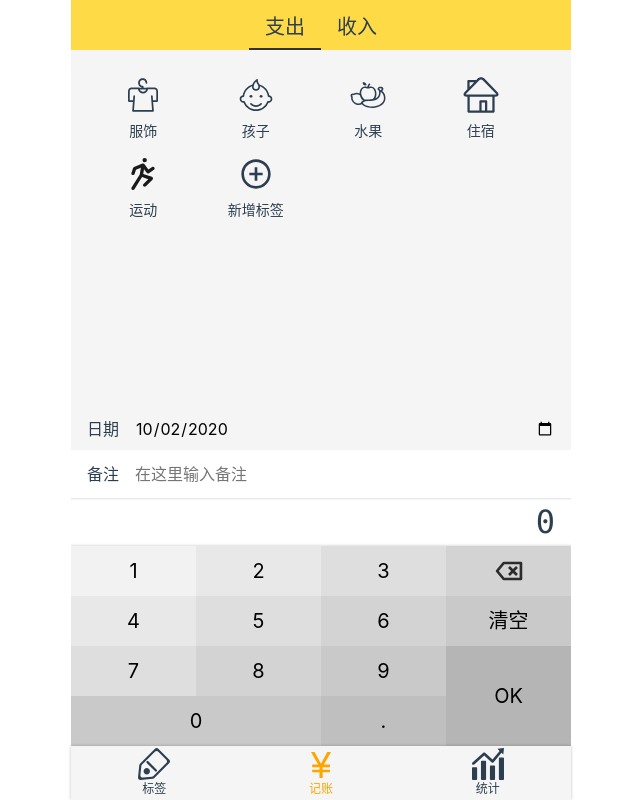
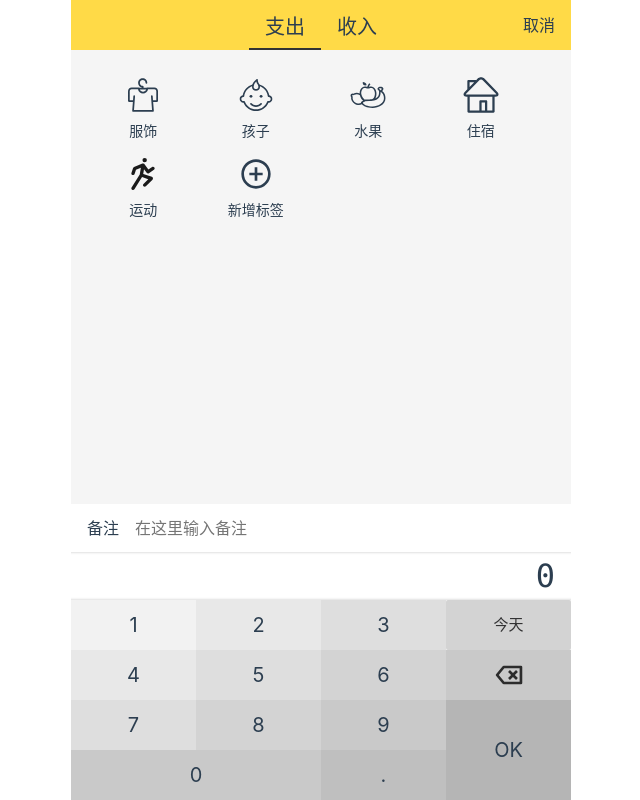
Before and after one commit to tang-xuan11/morney-test, a Vue app: page /#/money in a window 1280 px wide. Shown: the whole page, without its empty margins (319-959 px from the left). Built offline with nearby package versions, Linux system fonts and the light colour scheme.

Commit message:
添加 vant 日期选择器，调整 money 样式

```diff
--- a/package.json
+++ b/package.json
@@ -15,6 +15,7 @@
     "element-ui": "^2.13.2",
     "lodash": "^4.17.20",
     "register-service-worker": "^1.7.1",
+    "vant": "^2.10.9",
     "vue": "^2.6.11",
     "vue-class-component": "^7.2.5",
     "vue-property-decorator": "^9.0.0",
--- a/src/components/Money/NumberPad.vue
+++ b/src/components/Money/NumberPad.vue
@@ -5,13 +5,13 @@
       <button @click="inputContent">1</button>
       <button @click="inputContent">2</button>
       <button @click="inputContent">3</button>
+      <Overlay @update:value="updateDate" />
+      <button @click="inputContent">4</button>
+      <button @click="inputContent">5</button>
+      <button @click="inputContent">6</button>
       <button class="remove" @click="remove">
         <Icon name="remove" />
       </button>
-      <button @click="inputContent">4</button>
-      <button @click="inputContent">5</button>
-      <button @click="inputContent">6</button>
-      <button @click="clear">清空</button>
       <button @click="inputContent">7</button>
       <button @click="inputContent">8</button>
       <button @click="inputContent">9</button>
@@ -24,10 +24,18 @@
 
 <script lang="ts">
 import Vue from "vue";
+import Overlay from "@/components/Overlay.vue";
 import { Component } from "vue-property-decorator";
-@Component
+import { clone } from "lodash";
+@Component({
+  components: { Overlay },
+})
 export default class NumberPad extends Vue {
   output = "0";
+  date = new Date().toISOString();
+  updateDate(value: string) {
+    this.date = value;
+  }
   inputContent(event: MouseEvent) {
     const button = event.target as HTMLButtonElement;
     const input = button.textContent!;
@@ -62,6 +70,7 @@ export default class NumberPad extends Vue {
     this.output = "0";
   }
   ok() {
+    this.$emit("update:dayvalue", this.date);
     this.$emit("update:value", this.output);
     this.$emit("submit", this.output);
     this.output = "0";
--- a/src/components/Nav.vue
+++ b/src/components/Nav.vue
@@ -22,9 +22,14 @@ export default {
 @import "~@/assets/style/helper.scss";
 nav {
   @extend %outerShadow;
+  position: fixed;
+  bottom: 0;
+  left: 0;
   display: flex;
   flex-direction: row;
+  width: 100%;
   font-size: 12px;
+  background: white;
   > .item {
     padding: 2px 0;
     width: 33.33333%;
--- /dev/null
+++ b/src/components/Overlay.vue
@@ -0,0 +1,84 @@
+<template>
+  <div>
+    <van-button
+      class="button"
+      :text="showDate || '今天'"
+      @click="show = true"
+    />
+    <van-overlay :show="show" @click="show = false">
+      <div class="wrapper" @click.stop>
+        <div class="date">
+          <van-datetime-picker
+            v-model="currentDate"
+            type="date"
+            title="选择年月日"
+            :min-date="minDate"
+            :max-date="maxDate"
+            :formatter="formatter"
+            v-on:confirm="date"
+            v-on:cancel="cancel"
+            ref="dateTimePicker"
+          />
+        </div>
+      </div>
+    </van-overlay>
+  </div>
+</template>
+
+<script>
+import Vue from "vue";
+import dayjs from "dayjs";
+import { Component, Prop } from "vue-property-decorator";
+@Component
+export default class Overlay extends Vue {
+  minDate = new Date(2000, 0, 1);
+  maxDate = new Date(2050, 10, 1);
+  currentDate = new Date();
+  showDate = "";
+  show = false;
+  date() {
+    const date = this.$refs.dateTimePicker.getPicker().getValues();
+    const formatDate = this.currentDate.toISOString();
+    this.showDate = date[0].concat(date[1]).concat(date[2]);
+    this.$emit("update:value", formatDate);
+    this.show = false;
+  }
+  cancel() {
+    this.show = false;
+  }
+
+  formatter(type, val) {
+    if (type === "year") {
+      return val + "年";
+    }
+    if (type === "month") {
+      return val + "月";
+    }
+    if (type === "day") {
+      return val + "日";
+    }
+    return val;
+  }
+}
+</script>
+
+<style lang="scss" scoped>
+$bg: #f2f2f2;
+.button {
+  float: left;
+  width: 25%;
+  height: 50px;
+  font-size: 15px;
+  border: none;
+  background: darken($bg, 4 * 3px);
+}
+.wrapper {
+  display: flex;
+  align-items: flex-end;
+  justify-content: center;
+  height: 100%;
+  > .date {
+    width: 100%;
+  }
+}
+</style>
--- a/src/components/Tabs.vue
+++ b/src/components/Tabs.vue
@@ -1,5 +1,6 @@
 <template>
   <div class="wrapper">
+    <div class="close"></div>
     <ul class="tabs">
       <li
         v-for="item in dataSource"
@@ -11,6 +12,7 @@
         {{ item.text }}
       </li>
     </ul>
+    <router-link :to="pageLink" class="close">{{ text }}</router-link>
   </div>
 </template>
 
@@ -23,6 +25,8 @@ export default class Tabs extends Vue {
   @Prop({ required: true, type: Array }) dataSource!: DataSourceItem[];
   @Prop(String) readonly value!: string;
   @Prop(String) classPrefix?: string;
+  @Prop(String) text?: string;
+  @Prop(String) pageLink?: string;
 
   liClass(item: DataSourceItem) {
     return {
@@ -40,9 +44,14 @@ export default class Tabs extends Vue {
 <style lang="scss" scoped>
 .wrapper {
   display: flex;
-  justify-content: center;
+  justify-content: space-between;
   align-items: center;
   background: #ffda47;
+  > .close {
+    display: flex;
+    padding: 0 16px;
+    width: 64px;
+  }
 }
 
 .tabs {
--- a/src/main.ts
+++ b/src/main.ts
@@ -9,6 +9,10 @@ import Icon from "@/components/Icon.vue";
 import ElementUI from "element-ui";
 import "element-ui/lib/theme-chalk/index.css";
 import echarts from "echarts";
+import Vant from 'vant';
+import 'vant/lib/index.css';
+
+Vue.use(Vant);
 Vue.use(ElementUI, { size: "small" });
 Vue.config.productionTip = false;
 Vue.component("Nav", Nav);
--- a/src/store/index.ts
+++ b/src/store/index.ts
@@ -109,7 +109,6 @@ const store = new Vuex.Store({
     createTag(state, tag: { name: string; icon: string }) {
       const { name, icon } = tag;
       const names = state.tagList.map((item) => item.name);
-      console.log(names)
       if (names.indexOf(name) < 0) {
         const id = createId().toString();
         state.tagList.push({ id, name, icon });
--- a/src/views/Labels.vue
+++ b/src/views/Labels.vue
@@ -7,7 +7,10 @@
         :key="tag.id"
         :to="`/labels/edit/${tag.id}`"
       >
-        <span>{{ tag.name }}</span>
+        <span>
+          <Icon :name="tag.icon" />
+          {{ tag.name }}
+        </span>
         <Icon name="right" />
       </router-link>
     </div>
@@ -50,6 +53,14 @@ export default class Labels extends Vue {
     align-items: center;
     justify-content: space-between;
     border-bottom: 1px solid #e2e2e2;
+    > span {
+      display: flex;
+      align-items: center;
+      > .icon {
+        font-size: 24px;
+        margin-right: 4px;
+      }
+    }
     > svg {
       font-size: 20px;
       margin-right: 16px;
--- a/src/views/Money.vue
+++ b/src/views/Money.vue
@@ -1,6 +1,10 @@
 <template>
-  <Layout class-prefix="layout">
-    <NumberPad @update:value="onUpdateAmount" @submit="saveRecord" />
+  <div class="money-wrapper">
+    <NumberPad
+      @update:value="onUpdateAmount"
+      @update:dayvalue="onUpdateCreateAt"
+      @submit="saveRecord"
+    />
     <div class="notes">
       <FormItem
         fieldName="备注"
@@ -8,17 +12,14 @@
         :value.sync="record.notes"
       />
     </div>
-    <div class="createdAt">
-      <FormItem
-        type="date"
-        fieldName="日期"
-        placeholder="在这里输入日期"
-        :value.sync="record.createdAt"
-      />
-    </div>
     <Tags @update:value="record.tags = $event" />
-    <Tabs :data-source="recordTypeList" :value.sync="record.type" />
-  </Layout>
+    <Tabs
+      :data-source="recordTypeList"
+      :value.sync="record.type"
+      pageLink="/labels"
+      text="取消"
+    />
+  </div>
 </template>
 
 <script lang='ts'>
@@ -26,12 +27,13 @@ import Tags from "@/components/Money/Tags.vue";
 import FormItem from "@/components/Money/FormItem.vue";
 import Tabs from "@/components/Tabs.vue";
 import NumberPad from "@/components/Money/NumberPad.vue";
+import Overlay from "@/components/Overlay.vue";
 import Vue from "vue";
 import { Component } from "vue-property-decorator";
 import recordTypeList from "@/constants/recordTypeList";
 
 @Component({
-  components: { Tags, FormItem, Tabs, NumberPad },
+  components: { Tags, FormItem, Tabs, NumberPad, Overlay },
 })
 export default class Money extends Vue {
   get recordList() {
@@ -56,6 +58,9 @@ export default class Money extends Vue {
   onUpdateAmount(value: string) {
     this.record.amount = parseFloat(value);
   }
+  onUpdateCreateAt(value: string) {
+    this.record.createdAt = value;
+  }
   saveRecord() {
     if (!this.record.tags || this.record.tags.length === 0) {
       return window.alert("请选择至少一个标签");
@@ -73,9 +78,10 @@ export default class Money extends Vue {
 </script>
 
 <style lang="scss" scoped>
-::v-deep .layout-content {
+.money-wrapper {
   display: flex;
   flex-direction: column-reverse;
+  min-height: 100vh;
 }
 .notes {
   background: white;
--- a/src/views/Statistics.vue
+++ b/src/views/Statistics.vue
@@ -1,6 +1,6 @@
 <template>
   <Layout>
-    <Tabs :data-source="typeList" :value.sync="type" />
+    <Tabs :data-source="typeList" :value.sync="type" pageLink="/labels" />
     <div class="chart-wrapper" ref="chartWrapper">
       <Chart class="chart" :options="chartOptions" />
     </div>
@@ -13,7 +13,9 @@
           </h3>
           <ol>
             <li v-for="item in group.items" :key="item.id" class="record">
-              <span>{{ tagString(item.tags) }}</span>
+              <span>
+                {{ tagString(item.tags) }}
+              </span>
               <span class="notes">{{ item.notes }}</span>
               <span>￥{{ item.amount }}</span>
             </li>
```
Also changed, not shown: 1 other file (tests, documents, lock files or other folders).
